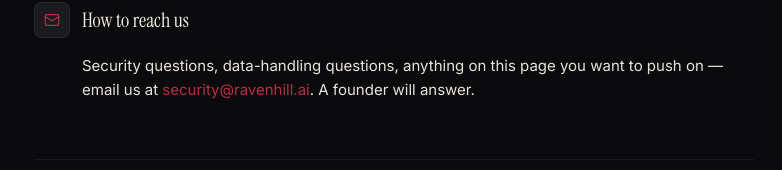
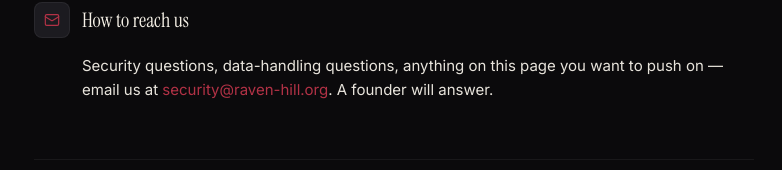
Before and after one commit to muhammadrashid4587/Ravenhill, a Next.js app in the folder packages/web/: page /trust in a window 1280 px wide. Shown: the part 2620-2790 px from the top of the page, without its empty margins (246-1028 px from the left). Built offline with nearby package versions, Linux system fonts and the light colour scheme; no server answers.

Commit message:
fix: correct domain ravenhill.ai → raven-hill.org

```diff
--- a/packages/web/src/app/layout.tsx
+++ b/packages/web/src/app/layout.tsx
@@ -16,7 +16,7 @@
   weight: ["400", "500"],
 });
 
-const SITE_URL = process.env.NEXT_PUBLIC_SITE_URL || "https://ravenhill.ai";
+const SITE_URL = process.env.NEXT_PUBLIC_SITE_URL || "https://raven-hill.org";
 const SITE_NAME = "Ravenhill";
 const DESCRIPTION =
   "An AI agent for every person at your company. The agents talk to each other — so the coordination happens without you.";
--- a/packages/web/src/app/opengraph-image.tsx
+++ b/packages/web/src/app/opengraph-image.tsx
@@ -174,7 +174,7 @@
               display: "flex",
             }}
           >
-            ravenhill.ai
+            raven-hill.org
           </div>
         </div>
       </div>
--- a/packages/web/src/app/trust/page.tsx
+++ b/packages/web/src/app/trust/page.tsx
@@ -241,10 +241,10 @@
             Security questions, data-handling questions, anything on this
             page you want to push on — email us at{" "}
             <a
-              href="mailto:security@ravenhill.ai"
+              href="mailto:security@raven-hill.org"
               className="text-claret hover:text-[#D6596C] transition underline-offset-4 hover:underline"
             >
-              security@ravenhill.ai
+              security@raven-hill.org
             </a>
             . A founder will answer.
           </p>
```
